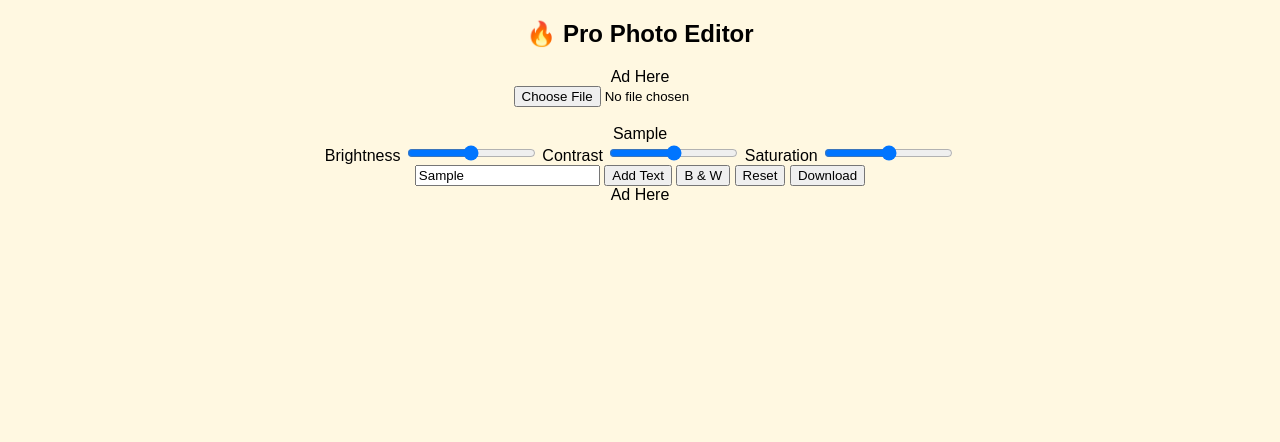
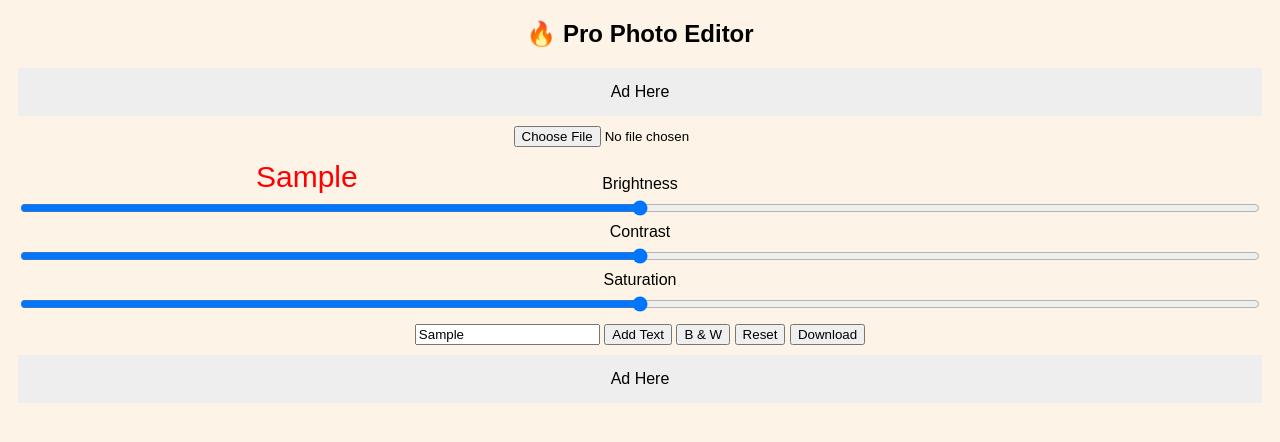
Before and after one commit to mohanlalponiya-stack/rajasthani-design-tool, a plain HTML site: page index.html in a window 1280 px wide. Both pictures are taken after typing "Sample" into the empty fields and a click on the button "Add Text". Drawn offline with Linux system fonts and the light colour scheme.

Commit message:
Update style.css
Signed-off-by: mohanlalponiya-stack <mohanlalponiya@gmail.com>

```diff
--- a/style.css
+++ b/style.css
@@ -1,37 +1,30 @@
-body{
+body {
+  text-align: center;
   font-family: sans-serif;
-  text-align:center;
-  background:#fff8e1;
-  margin:0;
-  padding:0;
+  background: #fdf4e7;
 }
 
-header{
-  background:#ff6f00;
-  color:white;
-  padding:15px;
+.editor img {
+  max-width: 90%;
+  border-radius: 12px;
 }
 
-canvas{
-  max-width:95%;
-  border:1px solid #000;
-  margin:10px auto;
+.controls {
+  display: grid;
+  gap: 5px;
+  padding: 10px;
 }
 
-.tools button{
-  padding:10px 15px;
-  margin:5px;
-  font-size:16px;
+.text {
+  position: absolute;
+  top: 20%;
+  left: 20%;
+  color: red;
+  font-size: 30px;
 }
 
-footer{
-  background:#333;
-  color:white;
-  padding:10px;
+.ad-box {
+  background: #eee;
+  padding: 15px;
+  margin: 10px;
 }
-
-footer a{
-  color:#ffd54f;
-  text-decoration:none;
-  margin:0 5px;
-}
```
